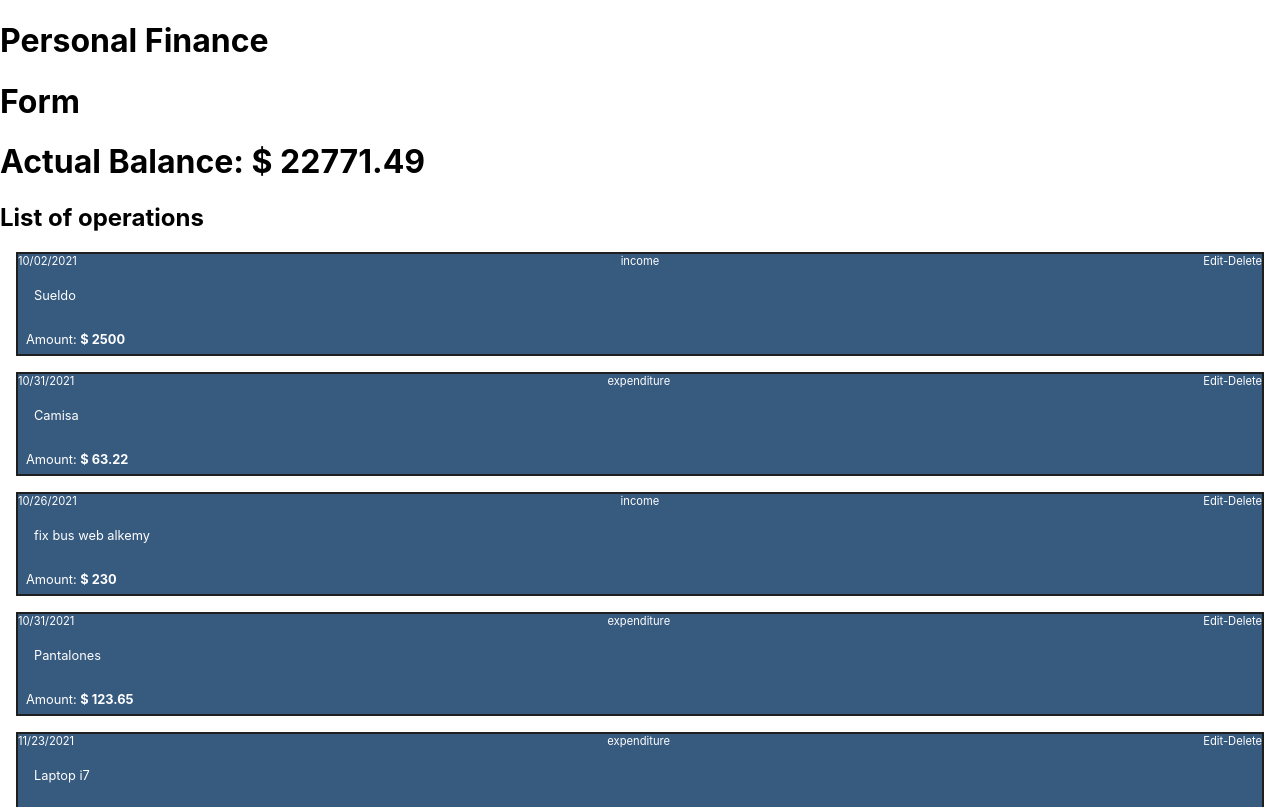
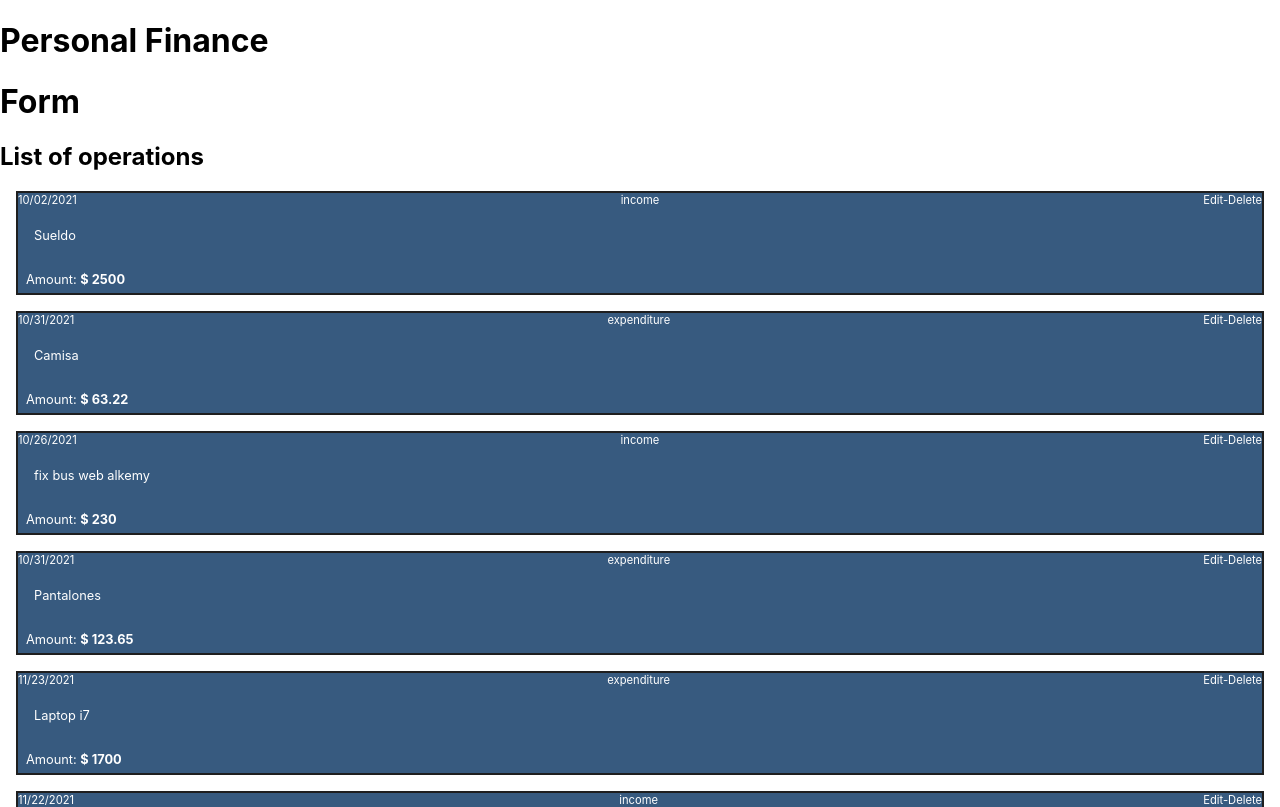
Before and after one commit to fom78/challenge-fullstack-alkemy, a React (Create React App) app: page / in a window 1280 px wide. Shown: the top 807 px of the page. Built offline with nearby package versions, Linux system fonts and the light colour scheme.

Commit message:
add components Error and Home, refactor List.

```diff
--- a/src/components/List.js
+++ b/src/components/List.js
@@ -1,14 +1,12 @@
 import styled from 'styled-components'
 
-import { getBalance, getOperations } from 'data';
+import { getOperations } from 'data';
 
-const List = ({quantity=5, title = 'List of operations'}) => {
-  const balance = getBalance()
-  console.log(balance);
+const List = ({quantity='all', title = 'List of operations'}) => {
+
     const operations = getOperations({quantity})
     return (
         <>
-            <h1>Actual Balance: $ {parseFloat(balance).toFixed(2)}</h1>
             <h2>{title}</h2>
             <ListStyled>
 
@@ -31,11 +29,8 @@ const List = ({quantity=5, title = 'List of operations'}) => {
 export default List;
 
 export const ListStyled = styled.div`
-  margin-bottom: 0.5rem;
+  padding-bottom: 1.5rem;
   background-color: var(--white);
-
-
-${(props) => props.showFull && 'height: 200px;'}
 `
 
 const Operation = styled.div`
```
Also changed, not shown: src/components/Error.js (added, +10 -0 lines), src/components/Home.js (added, +16 -0 lines).
